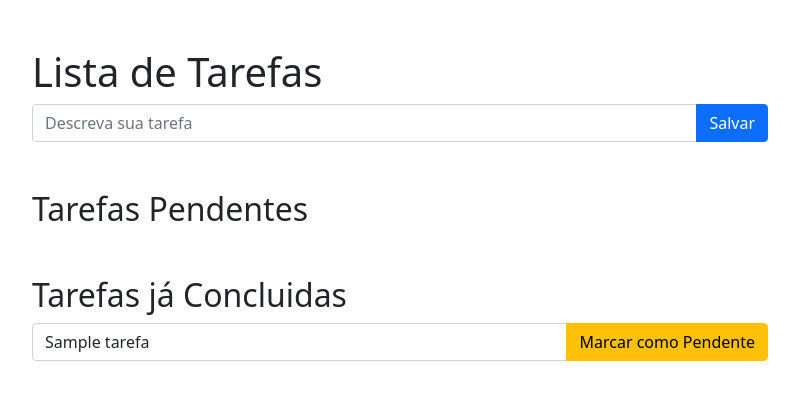
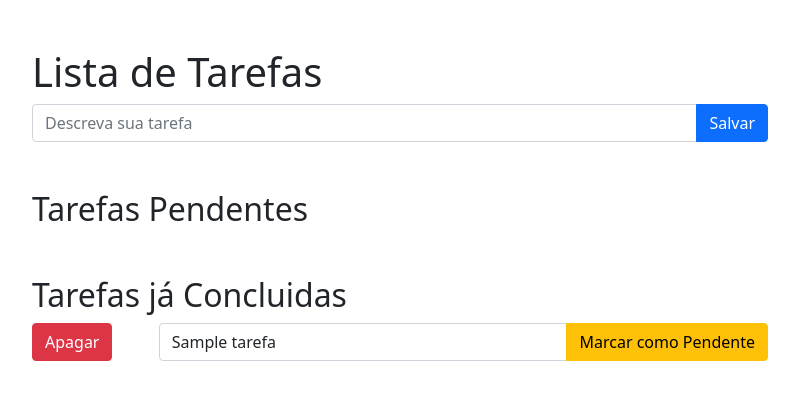
Before and after one commit to JonathansManoel/TO-DO-LIST, a Django app: page /tarefas/ in a window 1280 px wide. Shown: the top 400 px of the page, without its empty margins (240-1039 px from the left). Run offline with Django 4.2, Linux system fonts and the light colour scheme; tables that the repository leaves empty hold one stand-in row (values such as "Sample post").

Commit message:
Implementando botão para apagar tarefa Implementando listagem tarefas já feitas
close #7

```diff
--- a/webdev/tarefas/templates/tarefas/home.html
+++ b/webdev/tarefas/templates/tarefas/home.html
@@ -37,14 +37,29 @@
             <h2 class="mt-5">Tarefas já Concluidas</h2>
 
             {% for tarefa in tarefas_feitas %}
+                <div class="row">
+                    <div class="col-2">
+                         <form action="{% url 'tarefas:apagar' tarefa_id=tarefa.id %}" method="post">
+                            {% csrf_token %}
+                            <div class="input-group mb-3">
+                                <button type="submit" class="btn btn-danger">Apagar</button>
+                            </div>
+                        </form>
+                    </div>
+                    <div class="col-10">
                         <form action="{% url 'tarefas:detalhe' tarefa_id=tarefa.id %}" method="post">
                             {% csrf_token %}
                             <div class="input-group mb-3">
-                            <input type="text" class="form-control" placeholder="Descreva sua tarefa" required="required"
+                                <input type="text" class="form-control" placeholder="Descreva sua tarefa"
+                                       required="required"
                                        aria-label="Descreva sua tarefa" name="nome" value="{{ tarefa.nome }}">
                                 <button type="submit" class="btn btn-warning">Marcar como Pendente</button>
                             </div>
                         </form>
+                    </div>
+
+                </div>
+
             {% endfor %}
         </div>
     </div>
--- a/webdev/tarefas/urls.py
+++ b/webdev/tarefas/urls.py
@@ -7,4 +7,5 @@ app_name='tarefas'
 urlpatterns=[
     path('', views.home, name='home'),
     path('<int:tarefa_id>', views.detalhe, name='detalhe'),
+    path('apagar/<int:tarefa_id>', views.apagar, name='apagar'),
 ]
--- a/webdev/tarefas/views.py
+++ b/webdev/tarefas/views.py
@@ -36,8 +36,15 @@ def home(request):
 
 
 def detalhe(request, tarefa_id):
-    tarefa = Tarefa.objects.get(id=tarefa_id)
-    form = TarefaForm(request.POST, instance=tarefa)
-    if form.is_valid():
-        form.save()
+    if request.method=='POST':
+        tarefa = Tarefa.objects.get(id=tarefa_id)
+        form = TarefaForm(request.POST, instance=tarefa)
+        if form.is_valid():
+            form.save()
     return HttpResponseRedirect(reverse('tarefas:home'))
+
+
+def apagar(request, tarefa_id):
+    if request.method == 'POST':
+        Tarefa.objects.filter(id=tarefa_id).delete()
+    return HttpResponseRedirect(reverse('tarefas:home'))
```
Also changed, not shown: webdev/tarefas/tests/test_apagar_tarefa.py (added, +21 -0 lines). Lines whose indentation alone changed are shown as unchanged.
